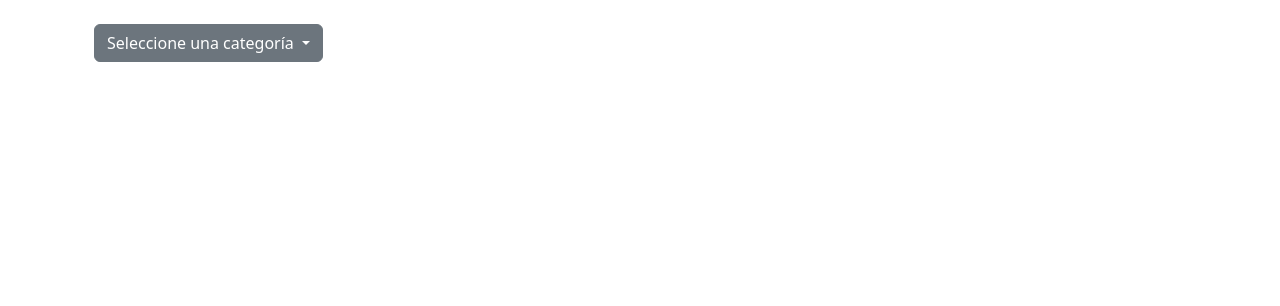
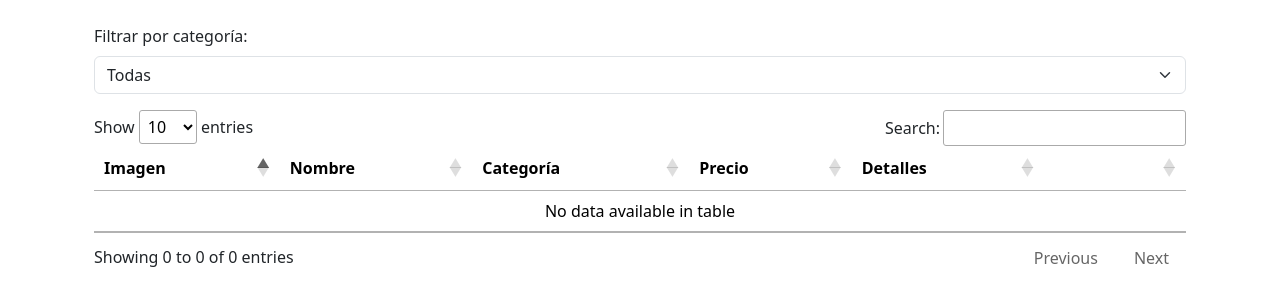
Before and after one commit to NEXUS-PGPI/ardueshop, a Django app: page /product/ in a window 1280 px wide. Shown: the part 72-378 px from the top of the page. Run offline with Django 4.2, Linux system fonts and the light colour scheme; data that the repository does not hold is empty; some libraries are stand-ins or nearby versions.

Commit message:
feat: Add products in the catalogue

```diff
--- a/ardueshop/product/templates/product/product_list.html
+++ b/ardueshop/product/templates/product/product_list.html
@@ -2,56 +2,104 @@
 {% load static %}
 {% block title %}ArduEshop{% endblock %}
 {% block content %}
-<style>
-
-    .card:hover {
-        transform: scale(1.05);
-        transition: transform 0.3s ease;
-        cursor: pointer;
-    }
-</style>
+<link rel="stylesheet" type="text/css" href="https://cdn.datatables.net/1.11.5/css/jquery.dataTables.css">
 <div class="container mt-4">
-    <div class="row">
-        <div class="col-md-12">
-            <div class="dropdown">
-                <button class="btn btn-secondary dropdown-toggle" type="button" id="dropdownMenuLink" data-toggle="dropdown" aria-haspopup="true" aria-expanded="false">
-                    Seleccione una categoría
-                </button>
-                <div class="dropdown-menu" aria-labelledby="dropdownMenuLink">
-                    <a class="dropdown-item" href="#" data-category="Todas" onclick="filterProducts('Todas')">Todas</a>
-                    {% for category in categories %}
-                    <a class="dropdown-item" href="#" data-category="{{ category.name }}" onclick="filterProducts('{{ category.name }}')">{{ category.name }}</a>
-                    {% endfor %}
-                </div>
-            </div>
-        </div>
+    <div class="mb-3">
+        <label for="categoryFilter" class="form-label">Filtrar por categoría:</label>
+        <select class="form-select" id="categoryFilter">
+            <option value="">Todas</option>
+            {% for category in categories %}
+                <option value="{{ category.name }}">{{ category.name }}</option>
+            {% endfor %}
+        </select>
     </div>
-    <div class="row mt-4">
-        {% for product in products %}
-        <div class="col-md-3 mb-4 product-card" data-category="{{ product.category.name }}" onclick="window.location.href='/product/{{ product.id }}';" style="cursor: pointer;">
-            <div class="card">
-                <img src="{{ product.image.url }}" class="card-img-top" alt="{{ product.name }}">
-                <div class="card-body">
-                    <h5 class="card-title mb-0">{{ product.name }}</h5>
-                    <p class="card-text">{{ product.category.name }}</p>
-                    <h6>{{ product.price }} €</h6>
-                </div>
-            </div>
-        </div>
-        {% endfor %}
-    </div>
+    <table class="table" id="productTable">
+        <thead>
+            <tr>
+                <th>Imagen</th>
+                <th>Nombre</th>
+                <th>Categoría</th>
+                <th>Precio</th>
+                <th>Detalles</th>
+                <th style="width: 13%;"></th>
+            </tr>
+        </thead>
+        <tbody>
+            {% for product in products %}
+            <tr data-category="{{ product.category.name }}">
+                <td><img src="{{ product.image.url }}" class="img-thumbnail" alt="{{ product.name }}"></td>
+                <td>{{ product.name }}</td>
+                <td>{{ product.category.name }}</td>
+                <td>{{ product.price }} €</td>
+                <td>
+                    <button class="btn btn-primary details-button" data-product-id="{{ product.id }}">Detalles</button>
+                </td>
+                <td>
+                    <form class="add-to-cart-form" action="{% url 'cart:cart_add' product.id %}" method="post">
+                        {% csrf_token %}
+                        <div class="input-group mt-2">
+                            <label class="input-group-text" for="quantity_{{ product.id }}">Cantidad</label>
+                            <input type="number" class="form-control" id="quantity_{{ product.id }}" name="quantity" min="1" value="1">
+                        </div>
+                        <button type="submit" class="btn btn-success mt-2">Añadir a la Cesta</button>
+                    </form>
+                </td>
+            </tr>
+            {% endfor %}
+        </tbody>
+    </table>
 </div>
 
+<script src="https://code.jquery.com/jquery-3.6.0.min.js"></script>
+<script src="https://cdn.datatables.net/1.11.5/js/jquery.dataTables.min.js"></script>
 <script>
-    function filterProducts(category) {
-        var productCards = document.querySelectorAll('.product-card');
-        productCards.forEach(function(card) {
-            if (category === 'Todas' || card.dataset.category === category) {
-                card.style.display = 'block';
-            } else {
-                card.style.display = 'none';
+    $(document).ready(function() {
+        var table = $('#productTable').DataTable();
+
+        $('#categoryFilter').on('change', function() {
+            var selectedCategory = $(this).val();
+
+            table.search('').columns().search('').draw(); // Limpiar los filtros existentes
+
+            if (selectedCategory) {
+                table.column(2).search(selectedCategory).draw();
             }
         });
-    }
+
+        // Event listener for details button
+        $('#productTable tbody').on('click', '.details-button', function() {
+            var productId = $(this).data('product-id');
+            window.location.href = '/product/' + productId;
+        });
+
+        // Toggle form visibility and handle cart submission
+        $('#productTable tbody').on('click', '.details-button', function() {
+            var $form = $(this).closest('tr').find('.add-to-cart-form');
+            $form.toggle();
+        });
+
+        // Submit form to add to cart
+         // Submit form to add to cart
+        $('#productTable').on('submit', '.add-to-cart-form', function(e) {
+            e.preventDefault(); // Evita el envío del formulario por defecto
+
+            var form = $(this);
+
+            $.ajax({
+                type: form.attr('method'),
+                url: form.attr('action'),
+                data: form.serialize(),
+                success: function(response) {
+                    // Handle success (e.g., show a success message)
+                    console.log('Product added to cart successfully');
+                    location.reload(); // Recarga la página
+                },
+                error: function(error) {
+                    // Handle errors (e.g., show an error message)
+                    console.error('Error adding product to cart');
+                }
+            });
+        });
+    });
 </script>
 {% endblock %}
```
